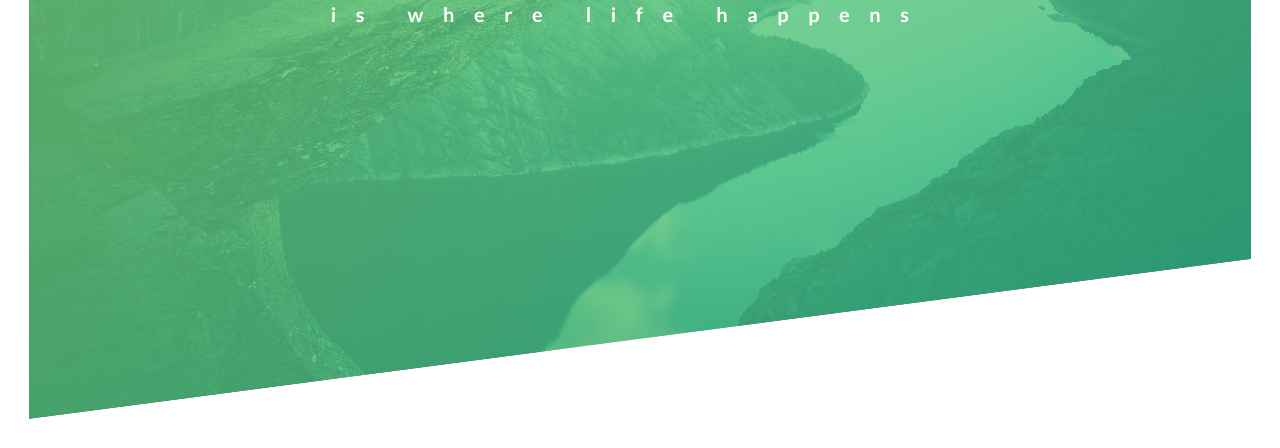
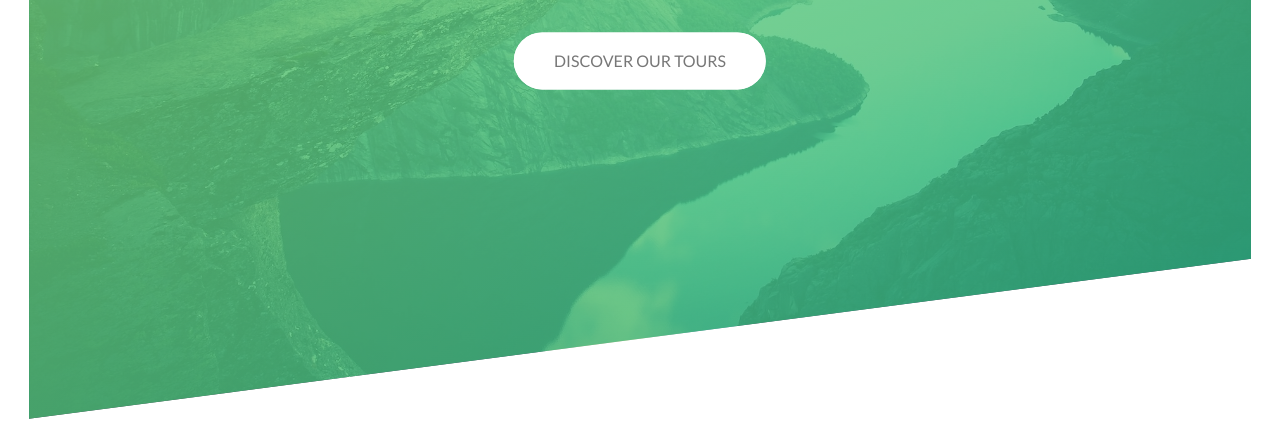
Before and after one commit to Tedo74/css-advanced, a plain HTML site: page index.html in a window 1280 px wide. Shown: the part 370-818 px from the top of the page. Drawn offline with Linux system fonts and the light colour scheme.

Commit message:
button animated

```diff
--- a/index.html
+++ b/index.html
@@ -23,6 +23,7 @@
                 <span class="heading-primary-main">Outdoors</span>
                 <span class="heading-primary-sub">is where life happens</span>
             </h1>
+            <a href="#" class="btn btn-primary btn-animated">Discover our tours</a>
         </div>
     </header>
 
--- a/style.css
+++ b/style.css
@@ -8,6 +8,8 @@ Dark green:#28b485;
   --light: #7ed56f;
   --medium: #55c57a;
   --dark: #28b485;
+  --button-primary-background: #fff;
+  --button-primary-color: #777;
 }
 
 *,
@@ -63,12 +65,14 @@ body {
   top: 40%;
   left: 50%;
   transform: translate(-50%, -50%);
+  text-align: center;
 }
 
 .heading-primary {
   color: #fff;
   font-weight: 400;
   backface-visibility: hidden;
+  margin-bottom: 60px;
 }
 
 .heading-primary-main {
@@ -88,7 +92,64 @@ body {
   font-weight: 700;
   animation: moveInRight 2s ease-out;
 }
+/* Buttons */
+.btn:link,
+.btn:visited {
+  text-transform: uppercase;
+  text-decoration: none;
+}
 
+.btn {
+  padding: 15px 40px;
+  display: inline-block;
+  border-radius: 100px;
+  transition: all 0.2s;
+  position: relative;
+}
+
+.btn:hover {
+  transform: translateY(-3px);
+  box-shadow: 0 10px 20px rgba(0, 0, 0, 0.2);
+}
+.btn:active {
+  transform: translateY(-1px);
+  box-shadow: 0 5px 8px rgba(0, 0, 0, 0.2);
+}
+
+.btn::after {
+  content: '';
+  display: block;
+  height: 100%;
+  width: 100%;
+  /* background-color: royalblue; */
+  border-radius: 100px;
+  position: absolute;
+  top: 0;
+  left: 0;
+  z-index: -1;
+  transition: all 0.4s;
+}
+
+.btn:hover::after {
+  transform: scaleY(1.6) scaleX(1.4);
+  opacity: 0;
+}
+
+.btn-primary {
+  background-color: var(--button-primary-background);
+  color: var(--button-primary-color);
+}
+
+.btn-animated {
+  animation: moveInBottom 1s ease-out 1s;
+  animation-fill-mode: backwards;
+}
+
+.btn-primary::after {
+  background-color: #fff;
+}
+
+/* Animations */
 @keyframes moveInleft {
   0% {
     opacity: 0;
@@ -118,3 +179,15 @@ body {
     transform: translateX(0);
   }
 }
+
+@keyframes moveInBottom {
+  0% {
+    opacity: 0;
+    transform: translateY(50px);
+  }
+
+  100% {
+    opacity: 1;
+    transform: translateY(0);
+  }
+}
```
